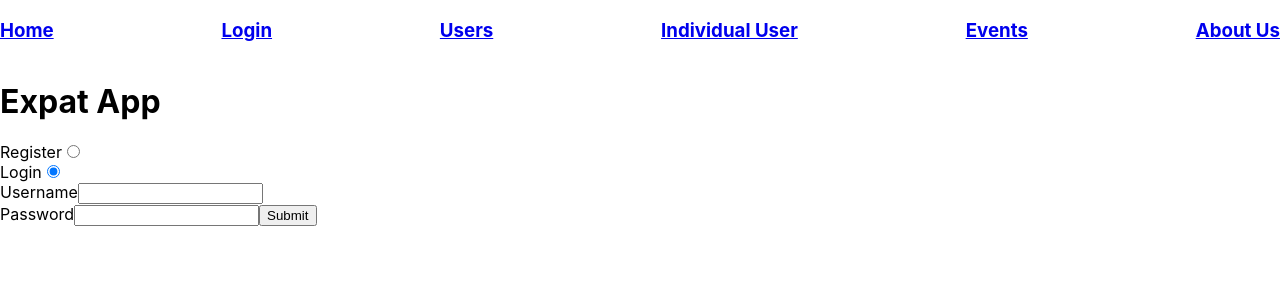
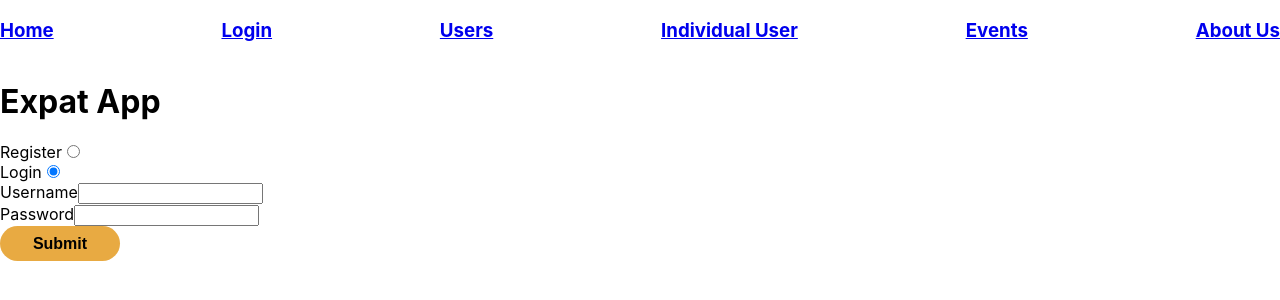
Before and after one commit to beemailley/final-project-frontend-bm, a React (Create React App) app: page /login in a window 1280 px wide. Shown: the top 300 px of the page. Built offline with nearby package versions, Linux system fonts and the light colour scheme.

Commit message:
added a styled button component and added it to login page

```diff
--- a/package.json
+++ b/package.json
@@ -18,7 +18,8 @@
     "react-router-dom": "^6.11.2",
     "react-scripts": "^5.0.1",
     "socket.io": "^4.6.2",
-    "socket.io-client": "^4.6.2"
+    "socket.io-client": "^4.6.2",
+    "styled-components": "^5.3.11"
   },
   "scripts": {
     "start": "react-scripts start",
--- /dev/null
+++ b/src/components/Button.js
@@ -0,0 +1,24 @@
+import React from 'react'
+import styled from 'styled-components';
+
+export const StyledButton = styled.button`
+  background-color: #E8AA42;
+  color: black;
+  font-weight: bold;
+  font-size: 16px;
+  padding: 10px 20px;
+  border: none;
+  border-radius: 35px;
+  width: 120px;
+  height: 35px;
+  cursor: pointer;
+  display: flex;
+  justify-content: center;
+  align-items: center;
+`;
+
+export const Button = ({ text }) => {
+  return (
+    <StyledButton>{text}</StyledButton>
+  );
+};
--- a/src/components/Login/Login.js
+++ b/src/components/Login/Login.js
@@ -3,6 +3,7 @@ import { useDispatch, useSelector } from 'react-redux';
 import { useNavigate } from 'react-router-dom';
 import { user } from 'reducers/user';
 import { API_URL } from 'utils/urls';
+import { Button } from '../Button';
 
 export const Login = () => {
   const [username, setUsername] = useState('');
@@ -87,7 +88,7 @@ export const Login = () => {
             value={password}
             onChange={(e) => setPassword(e.target.value)} />
         </label>
-        <button type="submit">Submit</button>
+        <Button text="Submit" type="submit" />
       </form>
     </>
   )
```
Also changed, not shown: 1 other file (tests, documents, lock files or other folders).
